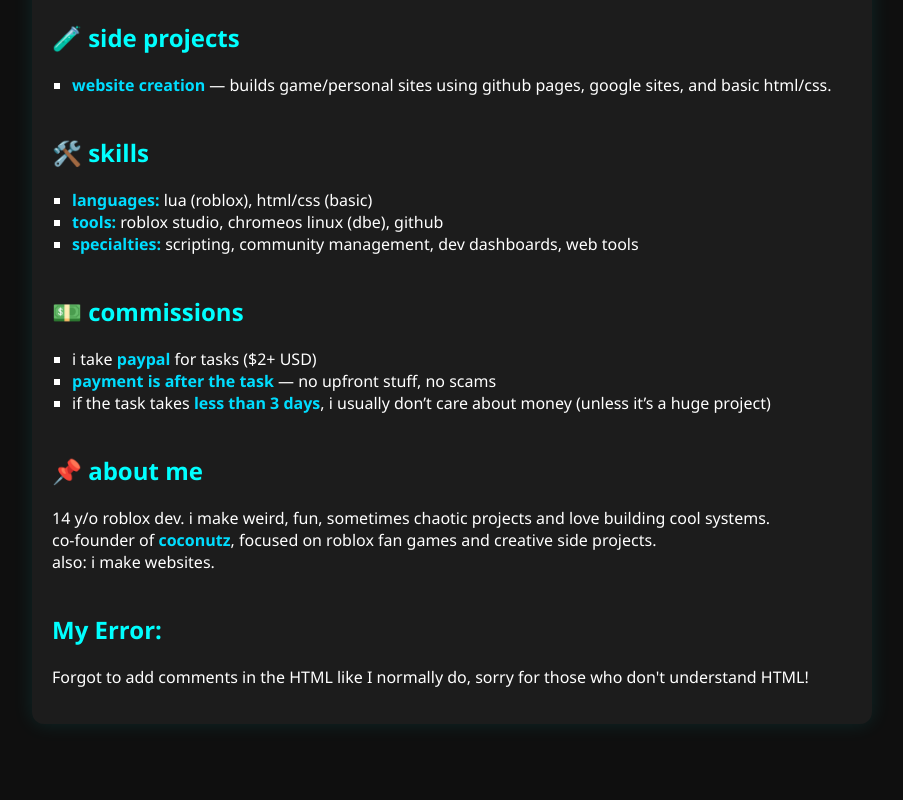
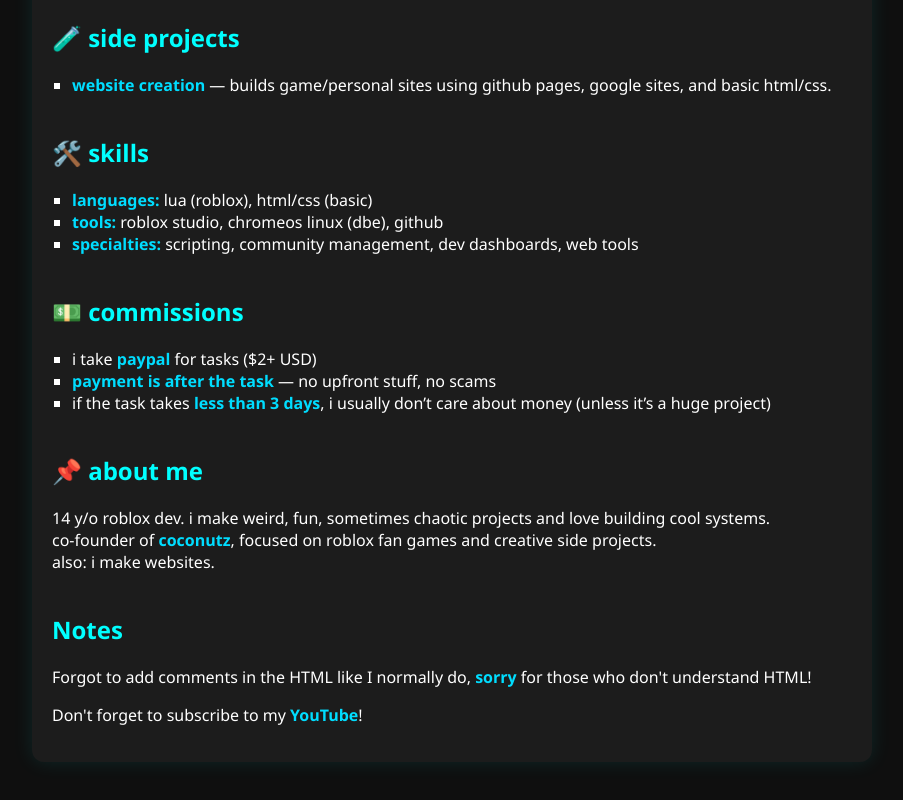
Before and after one commit to OddsJuix/portfolio, a plain HTML site: page index.html in a window 1280 px wide. Shown: the part 667-1467 px from the top of the page, without its empty margins (188-1091 px from the left). Before the commit the page ends 1431 px from the top, so only its background shows below. Drawn offline with Linux system fonts and the light colour scheme.

Commit message:
Update index.html
Added a notes section and updated <strong> stuff (bolded letters)

```diff
--- a/index.html
+++ b/index.html
@@ -62,8 +62,9 @@
     </section>
 
 <section>
-<h2>My Error:</h2>
-  <p>Forgot to add comments in the HTML like I normally do, sorry for those who don't understand HTML!</p>
+<h2>Notes</h2>
+  <p>Forgot to add comments in the HTML like I normally do, <strong>sorry</strong> for those who don't understand HTML!</p>
+  <p>Don't forget to subscribe to my <strong>YouTube</strong>!</p>
 </section>
   </div>
 </body>
```
